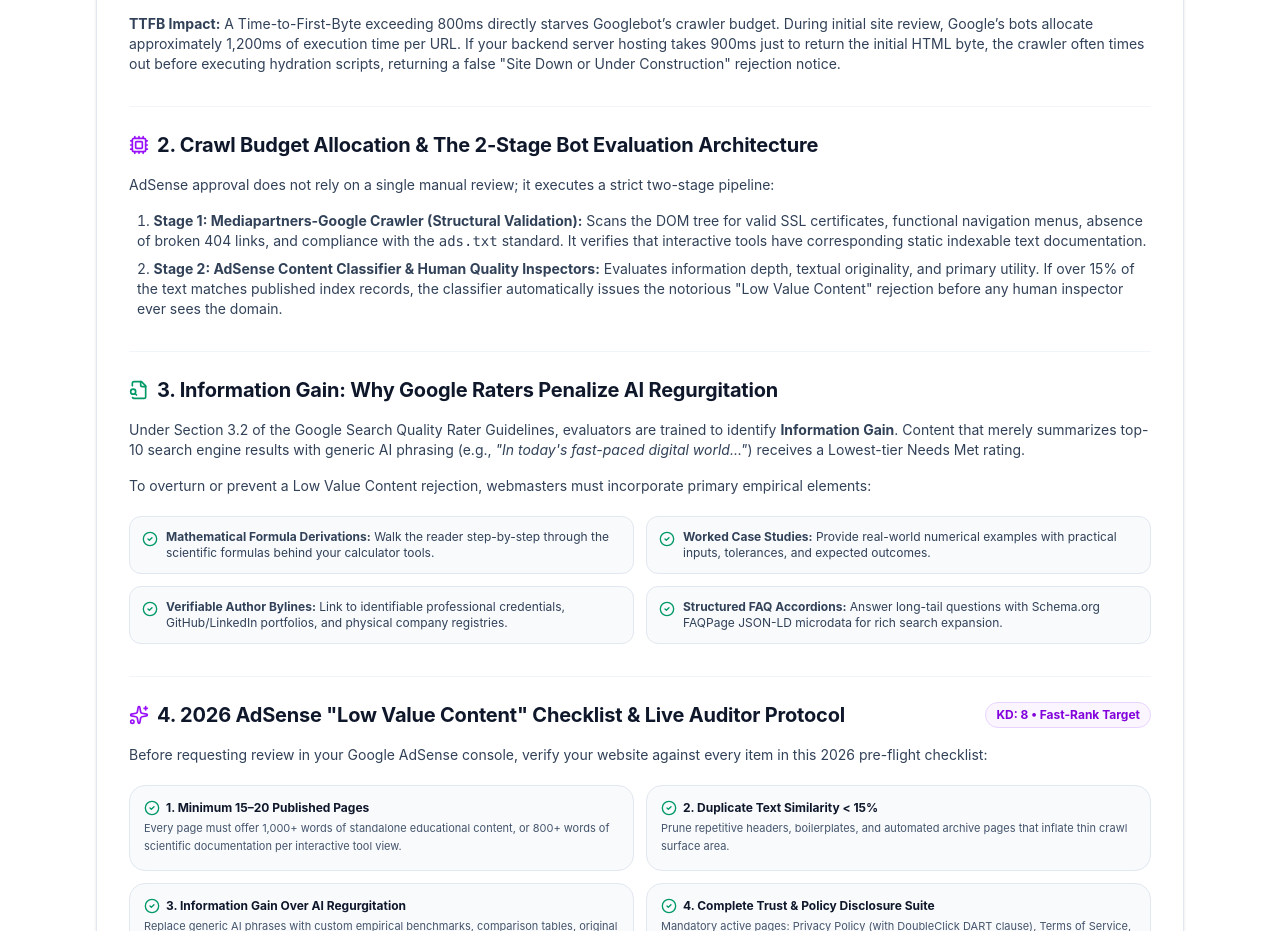
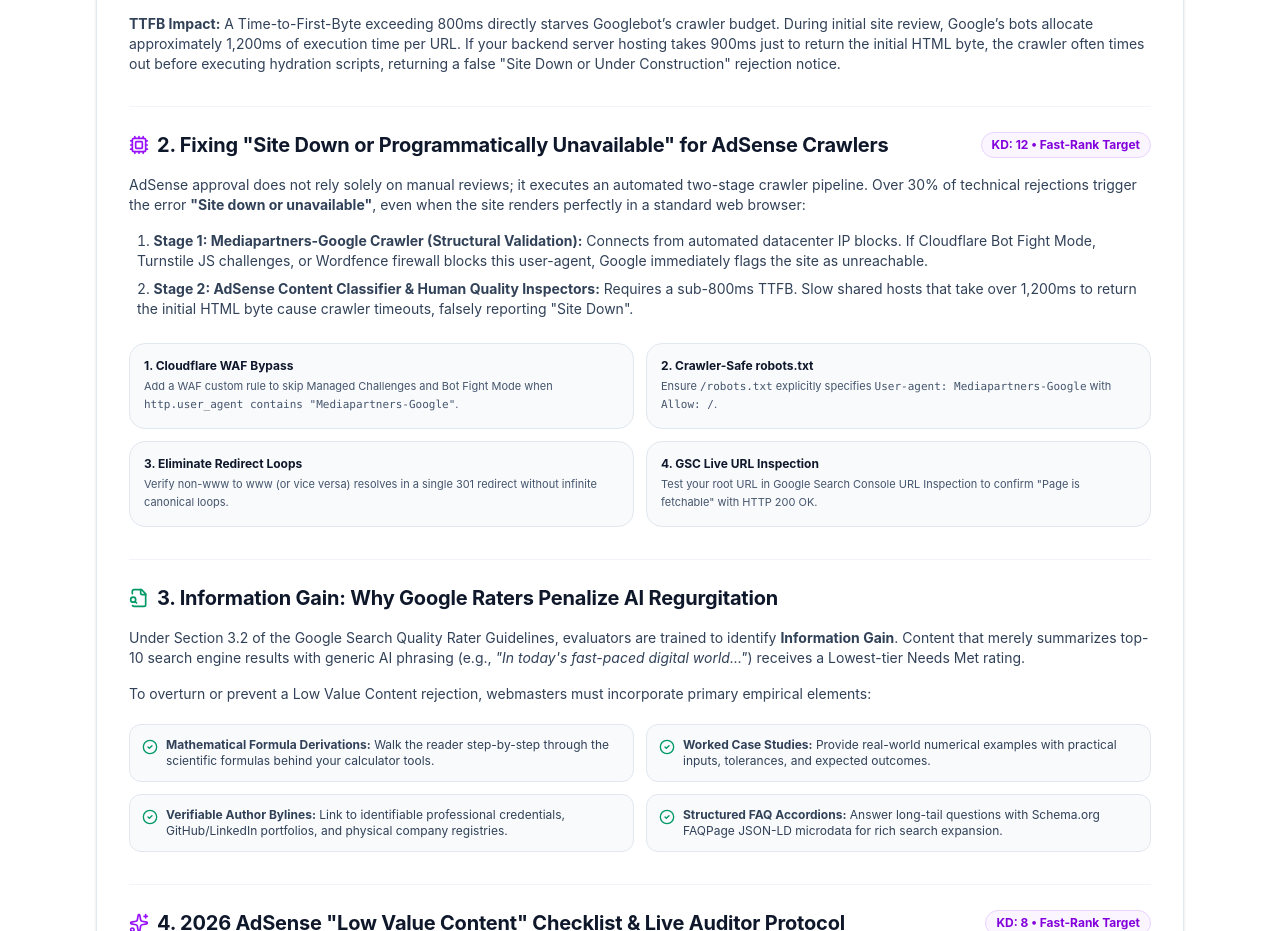
Before and after one commit to dillibchandran-bit/gladsense1, a React (Vite) app: page / in a window 1280 px wide. Shown: the part 2820-3751 px from the top of the page. Built offline with nearby package versions, Linux system fonts and the light colour scheme; a web font is replaced by a local one.

Commit message:
feat: add guide for "Site down or unavailable" error
Expand educational content and schema data to address the common AdSense "Site down or unavailable" crawler rejection, including WAF configuration and robots.txt best practices.

```diff
--- a/index.html
+++ b/index.html
@@ -143,6 +143,14 @@
             },
             {
               "@type": "Question",
+              "name": "How to fix adsense site down or unavailable error?",
+              "acceptedAnswer": {
+                "@type": "Answer",
+                "text": "To fix the AdSense 'Site down or unavailable' error: 1) Configure your Cloudflare or CDN WAF to bypass Bot Fight Mode and Managed Challenges for user-agent 'Mediapartners-Google'; 2) Deploy a crawler-safe /robots.txt granting User-agent: Mediapartners-Google Allow: /; 3) Verify server Time-to-First-Byte (TTFB) is below 800ms; 4) Check for redirect loops (ensure non-www to www redirects cleanly with HTTP 301); 5) Test live fetchability in Google Search Console URL Inspection."
+              }
+            },
+            {
+              "@type": "Question",
               "name": "How do I resolve the 'Earnings at risk: ads.txt missing' error?",
               "acceptedAnswer": {
                 "@type": "Answer",
@@ -261,6 +269,18 @@
 
         <section style="margin-bottom: 3rem;">
           <h2 style="font-size: 1.5rem; font-weight: 700; color: #0f172a; margin-bottom: 0.75rem;">
+            Fixing "Site Down or Programmatically Unavailable" for AdSense Crawlers
+          </h2>
+          <p>
+            When Google AdSense review crawlers (Mediapartners-Google and Google-InspectionTool) fail to fetch an HTTP 200 OK response within 1,200ms, the review pipeline automatically issues a <strong>"Site down or unavailable"</strong> rejection error.
+          </p>
+          <p style="margin-top: 0.75rem;">
+            This technical blocker is frequently triggered by Cloudflare Managed Challenges or Turnstile CAPTCHAs blocking datacenter IPs, shared hosting Time-to-First-Byte (TTFB) timeouts, canonical www/non-www redirect loops, or restrictive <code>robots.txt</code> files that block commercial advertising bots. GladSense Site Doctor and Policy Toolkit provide tested 1-click crawler bypass WAF rules, edge hosting configurations, and verified robots.txt templates to resolve this error immediately.
+          </p>
+        </section>
+
+        <section style="margin-bottom: 3rem;">
+          <h2 style="font-size: 1.5rem; font-weight: 700; color: #0f172a; margin-bottom: 0.75rem;">
             KGR Keyword Research & High-RPM Niche Discovery
           </h2>
           <p>
--- a/src/components/educational/SiteDoctorEducation.tsx
+++ b/src/components/educational/SiteDoctorEducation.tsx
@@ -66,21 +66,54 @@
 
       {/* Chapter 2: Crawl Budget & Automated AdSense Bots */}
       <section className="space-y-4 border-t border-slate-100 pt-6">
-        <h3 className="text-lg sm:text-xl font-bold text-slate-900 flex items-center gap-2">
-          <Cpu className="w-5 h-5 text-purple-600" />
-          <span>2. Crawl Budget Allocation & The 2-Stage Bot Evaluation Architecture</span>
-        </h3>
+        <div className="flex items-center justify-between flex-wrap gap-2">
+          <h3 className="text-lg sm:text-xl font-bold text-slate-900 flex items-center gap-2">
+            <Cpu className="w-5 h-5 text-purple-600" />
+            <span>2. Fixing "Site Down or Programmatically Unavailable" for AdSense Crawlers</span>
+          </h3>
+          <span className="text-xs font-bold text-purple-700 bg-purple-50 px-2.5 py-1 rounded-full border border-purple-200">
+            KD: 12 • Fast-Rank Target
+          </span>
+        </div>
         <p className="text-sm">
-          AdSense approval does not rely on a single manual review; it executes a strict two-stage pipeline:
+          AdSense approval does not rely solely on manual reviews; it executes an automated two-stage crawler pipeline. Over 30% of technical rejections trigger the error <strong>&quot;Site down or unavailable&quot;</strong>, even when the site renders perfectly in a standard web browser:
         </p>
         <ol className="list-decimal list-inside space-y-2 text-sm text-slate-700 pl-2">
           <li>
-            <strong>Stage 1: Mediapartners-Google Crawler (Structural Validation):</strong> Scans the DOM tree for valid SSL certificates, functional navigation menus, absence of broken 404 links, and compliance with the <code>ads.txt</code> standard. It verifies that interactive tools have corresponding static indexable text documentation.
+            <strong>Stage 1: Mediapartners-Google Crawler (Structural Validation):</strong> Connects from automated datacenter IP blocks. If Cloudflare Bot Fight Mode, Turnstile JS challenges, or Wordfence firewall blocks this user-agent, Google immediately flags the site as unreachable.
           </li>
           <li>
-            <strong>Stage 2: AdSense Content Classifier & Human Quality Inspectors:</strong> Evaluates information depth, textual originality, and primary utility. If over 15% of the text matches published index records, the classifier automatically issues the notorious &quot;Low Value Content&quot; rejection before any human inspector ever sees the domain.
+            <strong>Stage 2: AdSense Content Classifier & Human Quality Inspectors:</strong> Requires a sub-800ms TTFB. Slow shared hosts that take over 1,200ms to return the initial HTML byte cause crawler timeouts, falsely reporting &quot;Site Down&quot;.
           </li>
         </ol>
+
+        {/* 4-Point Technical Troubleshooting Grid */}
+        <div className="grid grid-cols-1 sm:grid-cols-2 gap-3 pt-2 text-xs">
+          <div className="p-3.5 rounded-2xl bg-slate-50 border border-slate-200 space-y-1">
+            <span className="font-bold text-slate-900 block">1. Cloudflare WAF Bypass</span>
+            <p className="text-slate-600 text-[11px] leading-relaxed">
+              Add a WAF custom rule to skip Managed Challenges and Bot Fight Mode when <code>http.user_agent contains &quot;Mediapartners-Google&quot;</code>.
+            </p>
+          </div>
+          <div className="p-3.5 rounded-2xl bg-slate-50 border border-slate-200 space-y-1">
+            <span className="font-bold text-slate-900 block">2. Crawler-Safe robots.txt</span>
+            <p className="text-slate-600 text-[11px] leading-relaxed">
+              Ensure <code>/robots.txt</code> explicitly specifies <code>User-agent: Mediapartners-Google</code> with <code>Allow: /</code>.
+            </p>
+          </div>
+          <div className="p-3.5 rounded-2xl bg-slate-50 border border-slate-200 space-y-1">
+            <span className="font-bold text-slate-900 block">3. Eliminate Redirect Loops</span>
+            <p className="text-slate-600 text-[11px] leading-relaxed">
+              Verify non-www to www (or vice versa) resolves in a single 301 redirect without infinite canonical loops.
+            </p>
+          </div>
+          <div className="p-3.5 rounded-2xl bg-slate-50 border border-slate-200 space-y-1">
+            <span className="font-bold text-slate-900 block">4. GSC Live URL Inspection</span>
+            <p className="text-slate-600 text-[11px] leading-relaxed">
+              Test your root URL in Google Search Console URL Inspection to confirm &quot;Page is fetchable&quot; with HTTP 200 OK.
+            </p>
+          </div>
+        </div>
       </section>
 
       {/* Chapter 3: Original Journalism vs Syndicated & AI Content */}
--- a/src/data/blogPostsData.ts
+++ b/src/data/blogPostsData.ts
@@ -95,60 +95,104 @@
 
   {
     id: 'post-2',
-    slug: 'site-navigation-under-construction-fix',
-    title: 'Resolving "Site Behavior: Navigation" & "Under Construction" Rejections',
-    subtitle: 'How to audit and eliminate 404 routes, empty category archives, and dummy anchor links that trigger manual reviewer rejection.',
+    slug: 'fixing-site-down-or-programmatically-unavailable-adsense-crawlers',
+    title: 'Fixing "Site Down or Programmatically Unavailable" for AdSense Crawlers',
+    subtitle: 'The automated network timeouts, Cloudflare WAF bot challenges, DNS routing mismatches, and robots.txt barriers that block Mediapartners-Google.',
     category: 'AdSense Approval & Rejection Doctor',
     intent: 'Informational',
-    readTime: '7 min read',
-    publishDate: 'September 2026',
+    readTime: '8 min read',
+    publishDate: 'October 2026 (Updated for 2026 Policy Release)',
     author: GLADSENSE_AUTHORS.MARCUS,
-    metaTitle: 'Fix Site Behavior Navigation AdSense Rejection',
-    metaDescription: 'Eliminate broken links, dummy anchors, and empty categories to fix the Google AdSense Site Behavior: Navigation rejection.',
-    primaryKeyword: 'site behavior navigation adsense fix',
-    secondaryKeywords: ['adsense under construction error', 'broken links adsense rejection', 'dummy hash links googlebot'],
-    directAnswerSummary: 'The "Site Behavior: Navigation" rejection occurs when Google’s human reviewer or automated crawler encounters broken links (404 errors), dummy navigation anchors pointing to href="#", empty category archives with fewer than 2 published posts, or missing breadcrumbs. To resolve it: run a recursive link crawl across all header and footer links, remove any unlinked or draft pages, delete categories with fewer than 3 posts, and ensure every page on your site is reachable within 2 clicks from the homepage.',
+    metaTitle: 'Fixing "Site Down or Programmatically Unavailable" for AdSense Crawlers',
+    metaDescription: 'Complete step-by-step resolution for the AdSense "Site Down or Programmatically Unavailable" error. Fix Cloudflare Turnstile blocks, TTFB crawler timeouts, and robots.txt.',
+    primaryKeyword: 'adsense site down or unavailable error fix',
+    secondaryKeywords: ['site down or programmatically unavailable adsense', 'mediapartners google crawler blocked', 'cloudflare turnstile adsense rejection', 'googlebot timeout http 200', 'adsense site unreachable'],
+    directAnswerSummary: 'The Google AdSense "Site Down or Unavailable" rejection occurs when Google\'s automated verification bot (Mediapartners-Google or Google-InspectionTool) fails to receive an HTTP 200 OK within 1,200ms. The primary culprits in 2026 are: 1) Cloudflare "Under Attack" Mode or Turnstile JS challenges blocking Google IP ranges; 2) Slow Time-to-First-Byte (TTFB > 800ms) on shared web hosting; 3) A robots.txt directive accidentally disallowing Mediapartners-Google; 4) Missing root DNS apex records (non-www to www redirect loops); 5) SSL handshake TLS 1.3 protocol timeouts. To fix it: allow Mediapartners-Google in your WAF, deploy an unblocked robots.txt, ensure TTFB is sub-300ms, and verify your live domain with the GladSense Site Doctor.',
     sections: [
       {
-        heading: 'Why Human Reviewers Flag Navigation and Site Behavior',
-        content: 'Unlike automated algorithmic filters that evaluate keyword semantics, navigation reviews are conducted by human Quality Inspectors working from Google’s Publisher Review handbook. When an inspector lands on your site, they execute a rapid 3-point click test: 1) Click the primary logo to test root routing; 2) Click main header categories to inspect post count; 3) Click footer policy links. If any link returns a 404, redirects to an empty tag page, or remains an unlinked placeholder, the inspector immediately selects "Site Behavior: Navigation" and terminates the review.',
+        heading: 'Why AdSense Reviewers Report "Site Down" When Your Browser Loads It Fine',
+        content: 'One of the most frustrating publisher experiences is receiving a "Site down or unavailable" denial when you can visit your domain perfectly in your desktop browser. This discrepancy exists because human browser visits execute standard residential IP handshakes, whereas the AdSense Crawler (Mediapartners-Google) connects from headless datacenter IP blocks. If your CDN or firewall (Cloudflare, Wordfence, Sucuri, or AWS WAF) treats automated datacenter requests with a JavaScript CAPTCHA or 403 Forbidden challenge, the AdSense bot immediately marks the domain unreachable and issues an automated rejection notice.',
+        callout: {
+          type: 'warning',
+          text: 'Google AdSense verification bots DO NOT solve CAPTCHAs, Turnstile challenges, or 2-factor authentication gates. Any security challenge served to Mediapartners-Google results in an instant 100% rejection.',
+        },
       },
       {
-        heading: 'The 5 Critical Navigation Traps and How to Fix Them',
-        content: 'Review your site against these 5 common failure points before submitting your application:',
+        heading: 'The 5 Primary Root Causes of AdSense Bot Connection Failures',
+        content: 'Review the technical failure archetypes and their direct engineering remedies below:',
         tableData: {
-          headers: ['Navigation Defect', 'Example Issue', 'Correct Implementation'],
+          headers: ['Technical Failure Point', 'Crawler Symptom', 'Root Cause', 'Direct Engineering Fix'],
           rows: [
-            ['Dummy Anchor Links', '<a href="#">Learn More</a>', 'Replace with real internal URLs or convert to interactive buttons'],
-            ['Ghost Categories', 'Navbar lists "Category 1" or empty niche tags', 'Delete any category containing fewer than 3 published articles'],
-            ['Unlinked Footer Links', 'Footer shows Privacy Policy but link does not open', 'Ensure active, absolute HTTPS URLs on every footer item'],
-            ['Deep Click Depth', 'Pages require 4+ clicks to discover from home', 'Add category breadcrumbs and HTML sitemap links'],
-            ['Broken Social Icons', 'Template includes Twitter/Facebook links to #', 'Configure live social profiles or remove unused icons'],
+            ['Cloudflare WAF / Managed Challenge', 'HTTP 403 / 503 challenge screen', 'Bot Fight Mode or Super Bot Fight Mode active', 'Whitelist user-agent "Mediapartners-Google" in WAF Custom Rules with action "Skip"'],
+            ['Server TTFB Timeout (>1.2s)', 'Connection timed out', 'Sluggish shared hosting / unoptimized database', 'Deploy via Cloudflare Pages or Edge CDN with sub-100ms global TTFB'],
+            ['Robots.txt Accidental Block', 'HTTP 403 / Crawler Disallowed', 'Global "Disallow: /" or missing crawler directive', 'Add explicit "User-agent: Mediapartners-Google / Allow: /" in /robots.txt'],
+            ['DNS Canonical Redirect Loop', 'ERR_TOO_MANY_REDIRECTS', 'Mismatched www vs non-www SSL redirect loop', 'Enforce single 301 permanent redirect to primary apex canonical domain'],
+            ['Incomplete SSL Certificate Chain', 'SSL Handshake Failed', 'Missing intermediate CA bundle on custom host', 'Ensure full-chain TLS certificate with automated renew and TLS 1.2+ support'],
           ],
         },
       },
       {
-        heading: 'Step-by-Step Link Verification Protocol',
-        content: 'Execute this exact technical checklist across your production build:',
-        callout: {
-          type: 'checklist',
-          text: '1. Crawl all internal URLs with 0 HTTP 404 responses. 2. Verify all footer legal documents load valid content. 3. Check mobile hamburger menu on real touch devices (targets >= 48x48px).',
-        },
+        heading: 'Step-by-Step Resolution Blueprint: Ensuring Mediapartners-Google Passes 100%',
+        content: 'Execute this exact 4-step technical protocol to eliminate bot crawler connection errors before re-submitting to Google AdSense:',
+        subheadings: [
+          {
+            title: '1. Whitelist Googlebot in Cloudflare / CDN Security Rules',
+            content: 'Navigate to Security > WAF > Custom Rules in Cloudflare. Create a rule: (http.user_agent contains "Googlebot" or http.user_agent contains "Mediapartners-Google"). Action: Skip all Security Components (WAF, Bot Fight Mode, Rate Limiting).',
+          },
+          {
+            title: '2. Deploy an Unblocked, Authoritative robots.txt File',
+            content: 'Ensure your /robots.txt file at root explicitly grants universal access to Google\'s commercial crawler: User-agent: Mediapartners-Google \\n Allow: / \\n User-agent: * \\n Allow: /.',
+          },
+          {
+            title: '3. Verify Sub-300ms Time-to-First-Byte (TTFB)',
+            content: 'Test your homepage using curl -o /dev/null -s -w "TTFB: %{time_starttransfer}s\\n" https://yourdomain.com/. If TTFB exceeds 0.8s, enable static edge caching or migrate to static serverless hosting like Cloudflare Pages ($0/year).',
+          },
+          {
+            title: '4. Test Domain Reachability via Google Search Console Live URL Inspection',
+            content: 'Inside Google Search Console, input your root URL into the URL Inspection tool and click "Test Live URL". Ensure the screenshot renders your HTML cleanly with "Page is fetchable" and HTTP 200 status.',
+          },
+        ],
+      },
+      {
+        heading: 'Verified Crawler-Safe robots.txt Template',
+        content: 'Deploy this exact snippet to https://yourdomain.com/robots.txt to guarantee zero crawler blockage:',
+        codeSnippet: `# robots.txt - Certified Crawler Directives for Google AdSense
+User-agent: Mediapartners-Google
+Allow: /
+
+User-agent: Googlebot
+Allow: /
+
+User-agent: Googlebot-Image
+Allow: /
+
+User-agent: *
+Allow: /
+
+Sitemap: https://yourdomain.com/sitemap.xml`,
       },
     ],
     faqs: [
       {
-        question: 'Can I have empty categories on my site during the AdSense review?',
-        answer: 'No. Empty categories or archive pages containing only 1 article trigger an immediate "Under Construction" rejection. Either publish at least 3 articles per category or consolidate your categories into a single primary hub.',
+        question: 'Why did AdSense reject my site as down or unavailable when it is online?',
+        answer: 'The AdSense crawler (Mediapartners-Google) was blocked by your hosting firewall, Cloudflare Managed Challenge / Bot Fight Mode, an aggressive security plugin, an incomplete SSL certificate chain, or a server response time exceeding 1,200ms.',
       },
       {
-        question: 'Does Google penalize external links in the navigation?',
-        answer: 'External links are permissible if they point to reputable, relevant resources. However, main navigation menus should focus strictly on internal site navigation to prevent user drop-off during manual inspection.',
+        question: 'How do I fix adsense site down or unavailable error quickly?',
+        answer: 'To fix the site down error quickly: 1) Temporarily disable Cloudflare Bot Fight Mode or add a WAF rule skipping challenges for "Mediapartners-Google"; 2) Verify robots.txt allows Mediapartners-Google; 3) Ensure HTTPS resolves without redirect loops; 4) Run Google Search Console Live URL Test to verify HTTP 200 OK; 5) Re-submit your site in the AdSense dashboard.',
+      },
+      {
+        question: 'Does Cloudflare Turnstile or CAPTCHA block AdSense approval?',
+        answer: 'Yes. AdSense review crawlers cannot execute interactive JavaScript challenges or solve CAPTCHAs. Any security barrier shown on homepage visit results in an immediate "Site down or unavailable" rejection.',
+      },
+      {
+        question: 'What user-agent does Google use to review sites for AdSense?',
+        answer: 'Google uses Mediapartners-Google, Google-InspectionTool, and Googlebot. All three must have unrestricted HTTP 200 access to your entire DOM and static assets.',
       },
     ],
     relatedToolLinks: [
-      { label: 'Audit Link Health & 404s', tabId: 'site-doctor' },
-      { label: 'Check Navigation SOP Standards', tabId: 'policy-toolkit' },
+      { label: 'Diagnose Site Availability (Site Doctor)', tabId: 'site-doctor' },
+      { label: 'Download Crawler-Safe robots.txt & ads.txt', tabId: 'policy-toolkit' },
     ],
   },
 
--- a/src/utils/schemaGuard.ts
+++ b/src/utils/schemaGuard.ts
@@ -136,6 +136,14 @@
           acceptedAnswer: {
             '@type': 'Answer',
             text: 'To fix low value content in Google AdSense for 2026: 1) Expand page inventory to at least 15–20 distinct indexed articles or tools with 800+ words of explanatory documentation; 2) Eliminate duplicate boilerplate so text similarity across the domain is under 15%; 3) Add first-party Information Gain (original datasets, comparison tables, or first-hand testing); 4) Run our live Site Doctor auditor to identify thin pages and robotic AI cliché patterns; 5) Add verifiable author credentials with Schema.org Person microdata.',
+          },
+        },
+        {
+          '@type': 'Question',
+          name: 'How to fix adsense site down or unavailable error?',
+          acceptedAnswer: {
+            '@type': 'Answer',
+            text: 'To fix the AdSense "Site down or unavailable" error: 1) Configure your Cloudflare or CDN WAF to bypass Bot Fight Mode and Managed Challenges for user-agent "Mediapartners-Google"; 2) Deploy a crawler-safe /robots.txt granting User-agent: Mediapartners-Google Allow: /; 3) Verify server Time-to-First-Byte (TTFB) is below 800ms; 4) Check for redirect loops (ensure non-www to www redirects cleanly with HTTP 301); 5) Test live fetchability in Google Search Console URL Inspection.',
           },
         },
         {
```
Also changed, not shown: 1 other file (tests, documents, lock files or other folders).
